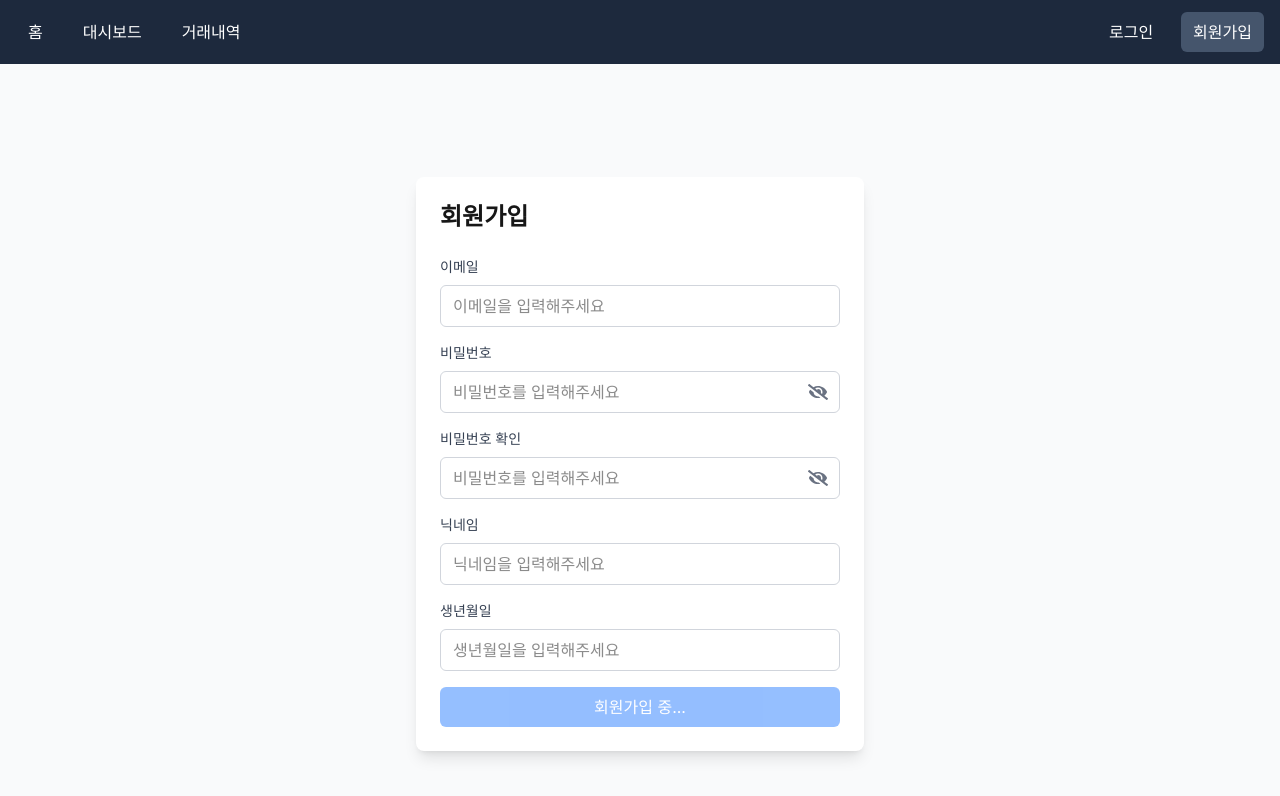
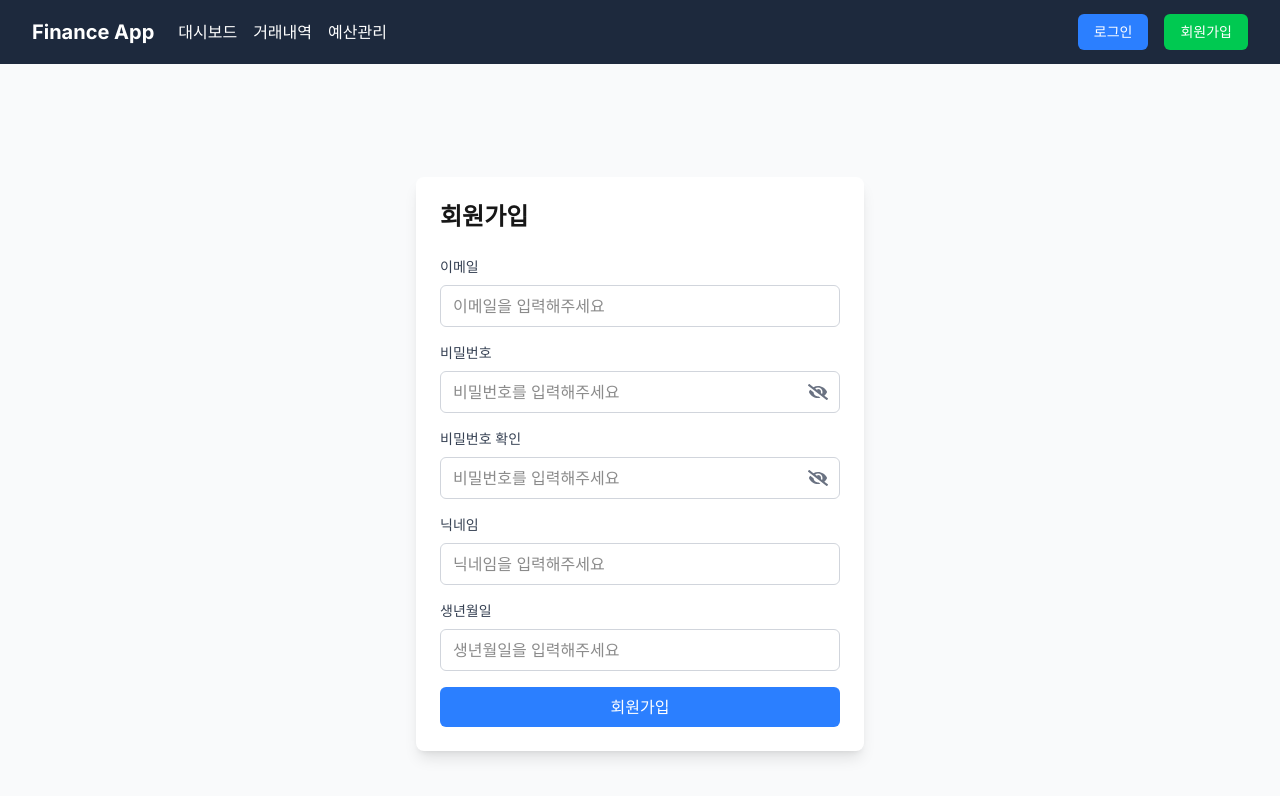
Before and after one commit to nicejmp1/finance, a Next.js app: page /auth/signup in a window 1280 px wide. Shown: the top 796 px of the page. Built offline with nearby package versions, Linux system fonts and the light colour scheme; no server answers.

Commit message:
refactor: layout.tsx headr컴포넌트 변경

```diff
--- a/src/app/layout.tsx
+++ b/src/app/layout.tsx
@@ -1,7 +1,7 @@
 // src/app/layout.tsx
 import { Inter } from 'next/font/google'
 import './globals.css'
-import Navigation from '@/components/ui/Navigation'
+import Header from '@/components/common/header/Header'
 
 const inter = Inter({ subsets: ['latin'] })
 
@@ -13,7 +13,7 @@ export default function RootLayout({
   return (
     <html lang="ko">
       <body className={inter.className}>
-        <Navigation />
+        <Header />
         <main className="min-h-screen bg-gray-50">
           {children}
         </main>
```
